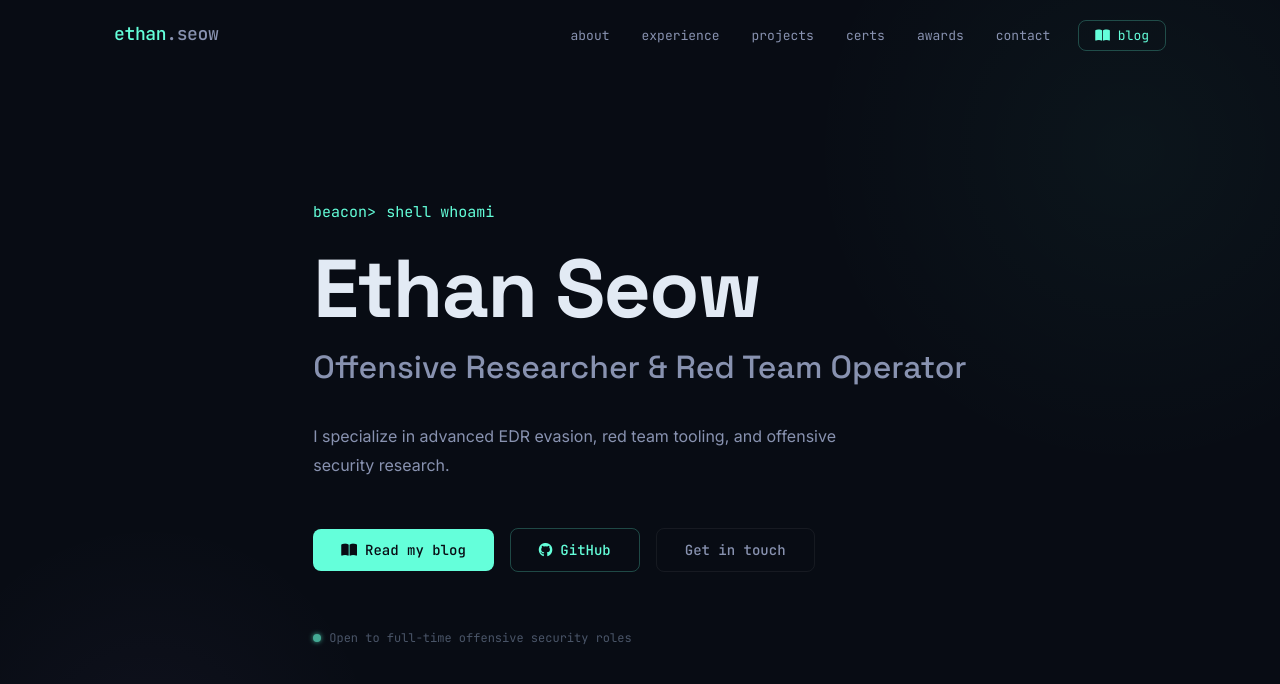
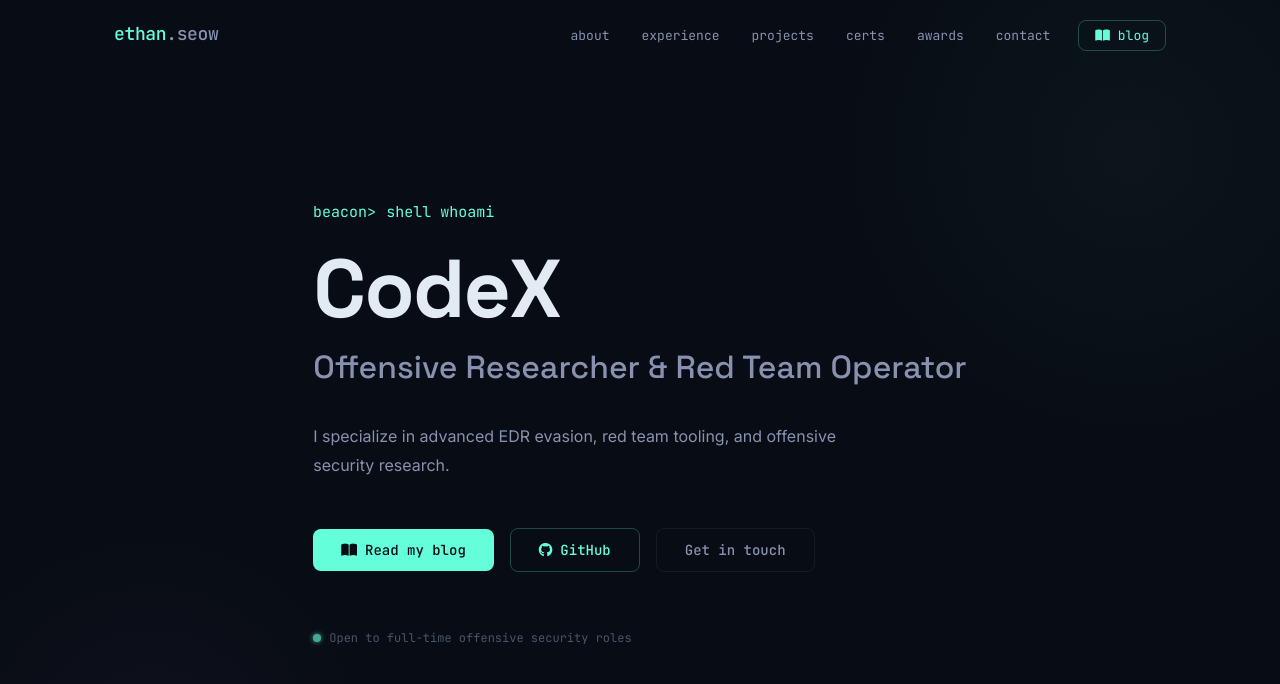
Before and after one commit to CodeXTF2/CodeXTF2.github.io, a Jekyll site: the page built from index.html, in a window 1280 px wide and 900 px high. Shown: the top 684 px of the window. Built offline with Jekyll 4.4.1, drawn with Linux system fonts in a browser that asks for light colours.

Commit message:
Change hero name to CodeX

```diff
--- a/index.html
+++ b/index.html
@@ -49,7 +49,7 @@ title: Home
       <p class="hero-greeting fade-in">shell whoami</p>
 
       <h1 class="hero-name fade-in" style="transition-delay:.1s">
-        Ethan Seow
+        CodeX
       </h1>
 
       <p class="hero-tagline fade-in" style="transition-delay:.2s">
```
